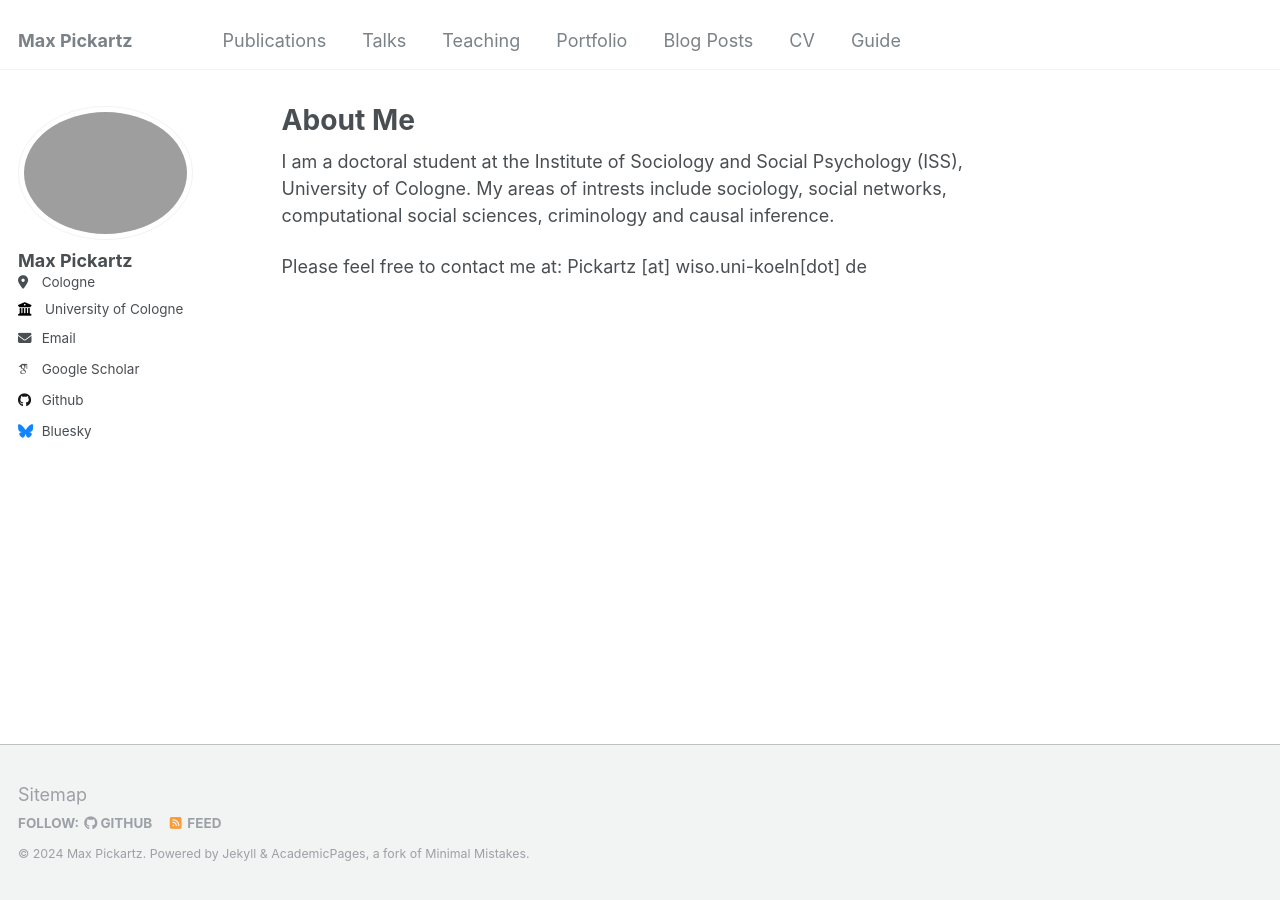
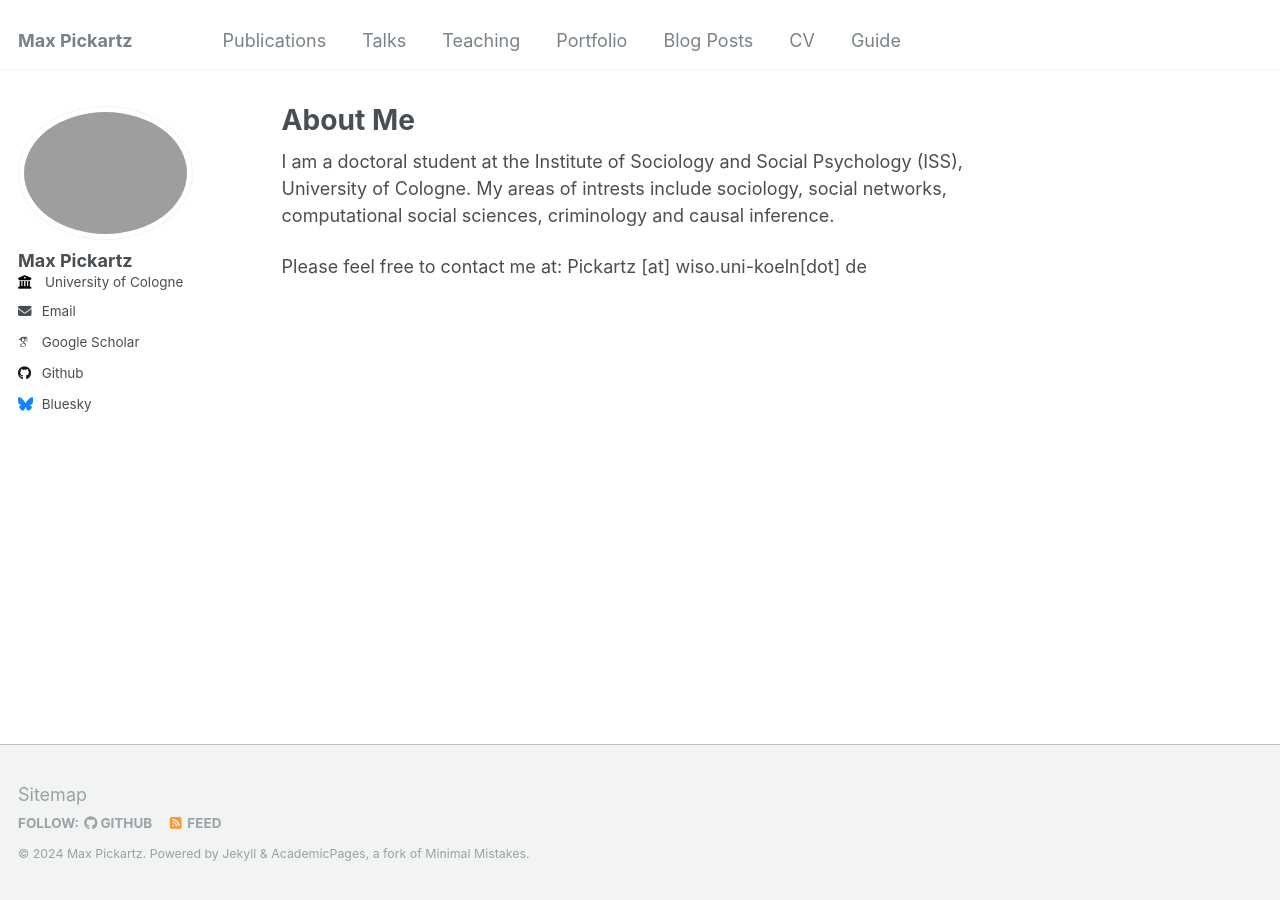
Before and after one commit to maxpi99/maxpi99.github.io, a Jekyll site: the page built from _pages/about.md, in a window 1280 px wide. Built offline with Jekyll 4.4.1, drawn with Linux system fonts in a browser that asks for light colours; some web fonts are replaced.

Commit message:
Update _config.yml

```diff
--- a/_config.yml
+++ b/_config.yml
@@ -24,7 +24,7 @@ author:
   avatar           : "profile.png"
   name             : "Max Pickartz"
   pronouns         : # example: "she/her"
-  location         : "Cologne"
+  location         : # "Cologne"
   employer         : "University of Cologne"
   uri              : # URL
   email            : "Pickartz@wiso.uni-koeln.de"
```
